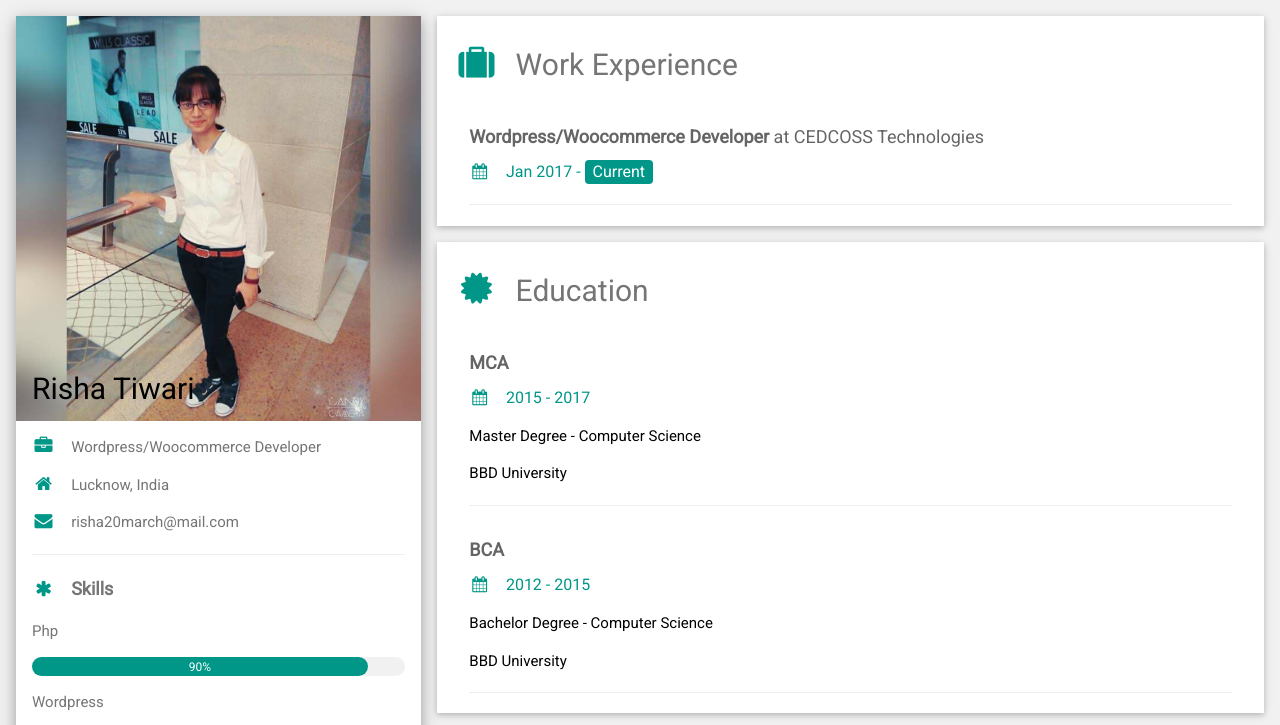
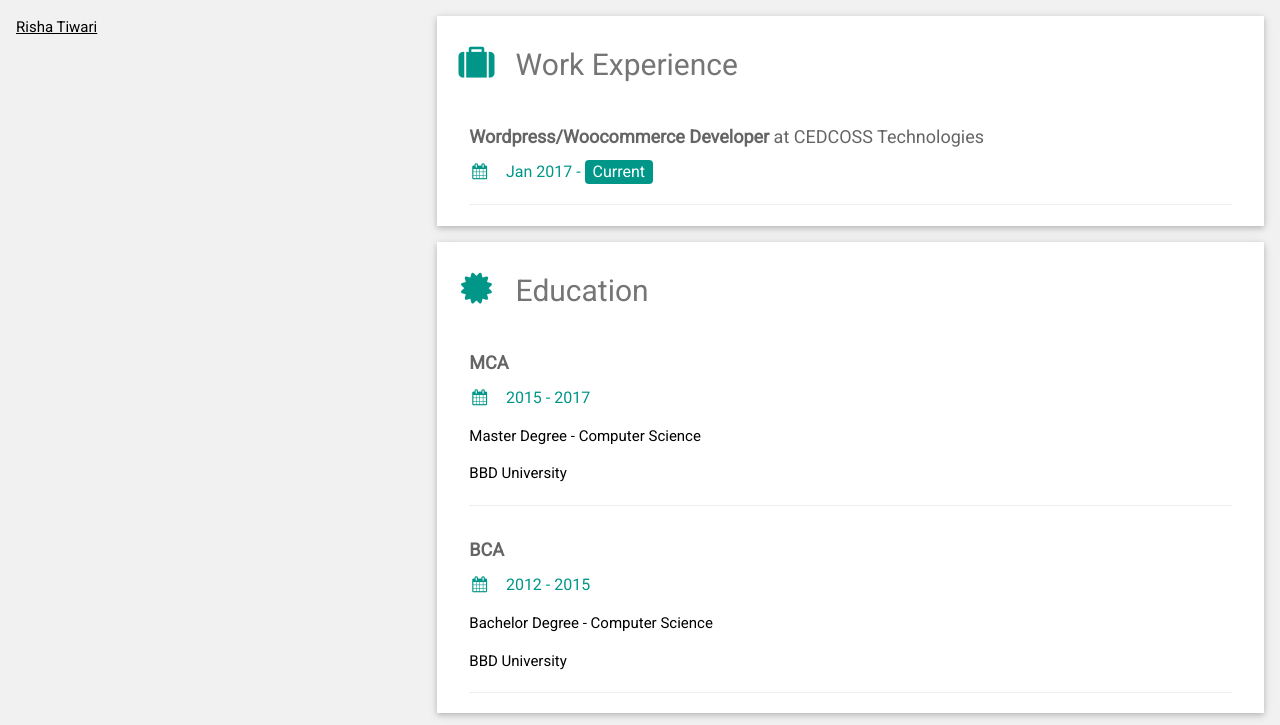
Before and after one commit to rishatiwari/rishatiwari.github.io, a plain HTML site: page index.html in a window 1280 px wide. Shown: the top 725 px of the page. Drawn offline with nearby package versions, Linux system fonts and the light colour scheme.

Commit message:
Update index.html

```diff
--- a/index.html
+++ b/index.html
@@ -19,8 +19,9 @@ html,body,h1,h2,h3,h4,h5,h6 {font-family: "Roboto", sans-serif}
 
     <!-- Left Column -->
     <div class="w3-third">
+      <div class="LI-profile-badge"  data-version="v1" data-size="large" data-locale="en_US" data-type="vertical" data-theme="dark" data-vanity="rishatiwari"><a class="LI-simple-link" href='https://in.linkedin.com/in/rishatiwari?trk=profile-badge'>Risha Tiwari</a></div>
 
-      <div class="w3-white w3-text-grey w3-card-4">
+      <div class="w3-white w3-text-grey w3-card-4" style="display:none">
         <div class="w3-display-container">
           <img src="/w3images/avatar_hat.jpg" style="width:100%" alt="Avatar">
           <div class="w3-display-bottomleft w3-container w3-text-black">
@@ -105,6 +106,6 @@ html,body,h1,h2,h3,h4,h5,h6 {font-family: "Roboto", sans-serif}
   <i class="fa fa-linkedin w3-hover-opacity"></i>
   <p>Powered by <a href="https://www.w3schools.com/w3css/default.asp" target="_blank">w3.css</a></p>
 </footer>
-
+<script type="text/javascript" src="https://platform.linkedin.com/badges/js/profile.js" async defer></script>
 </body>
 </html>
```
